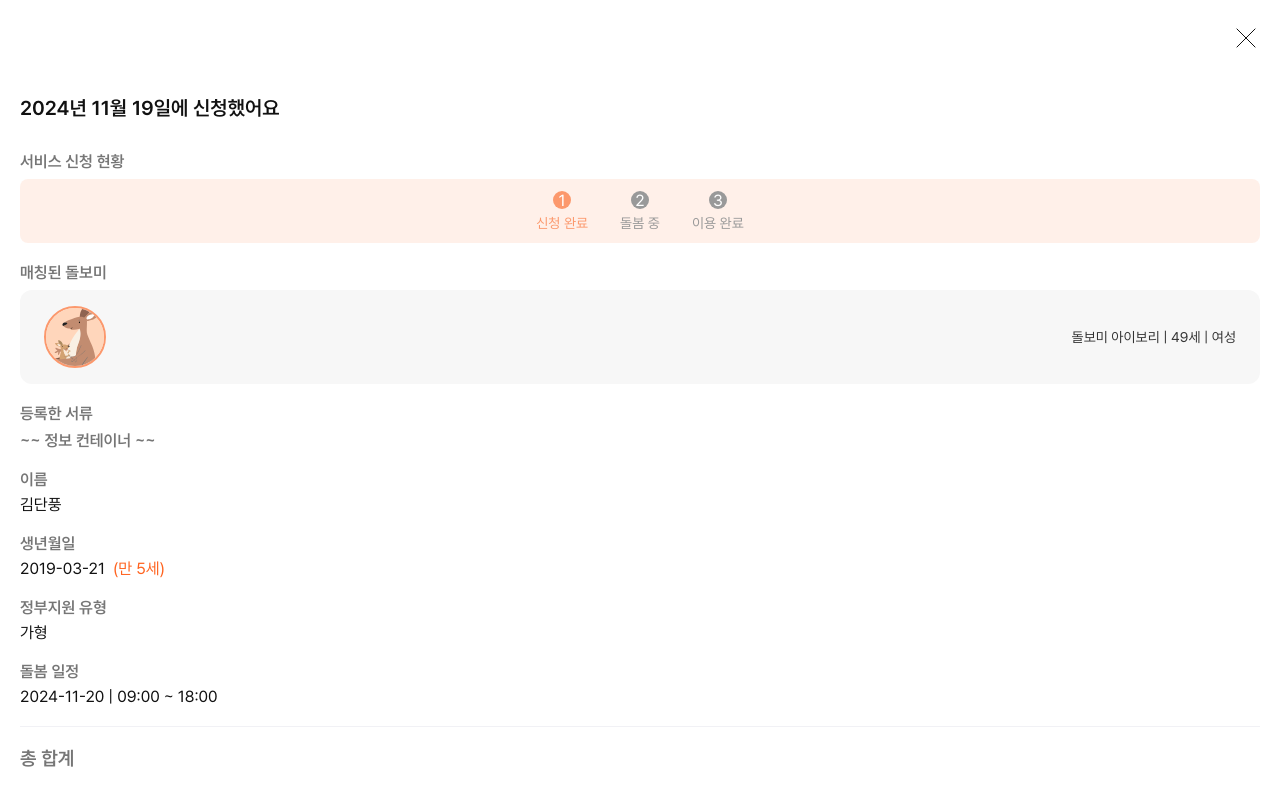
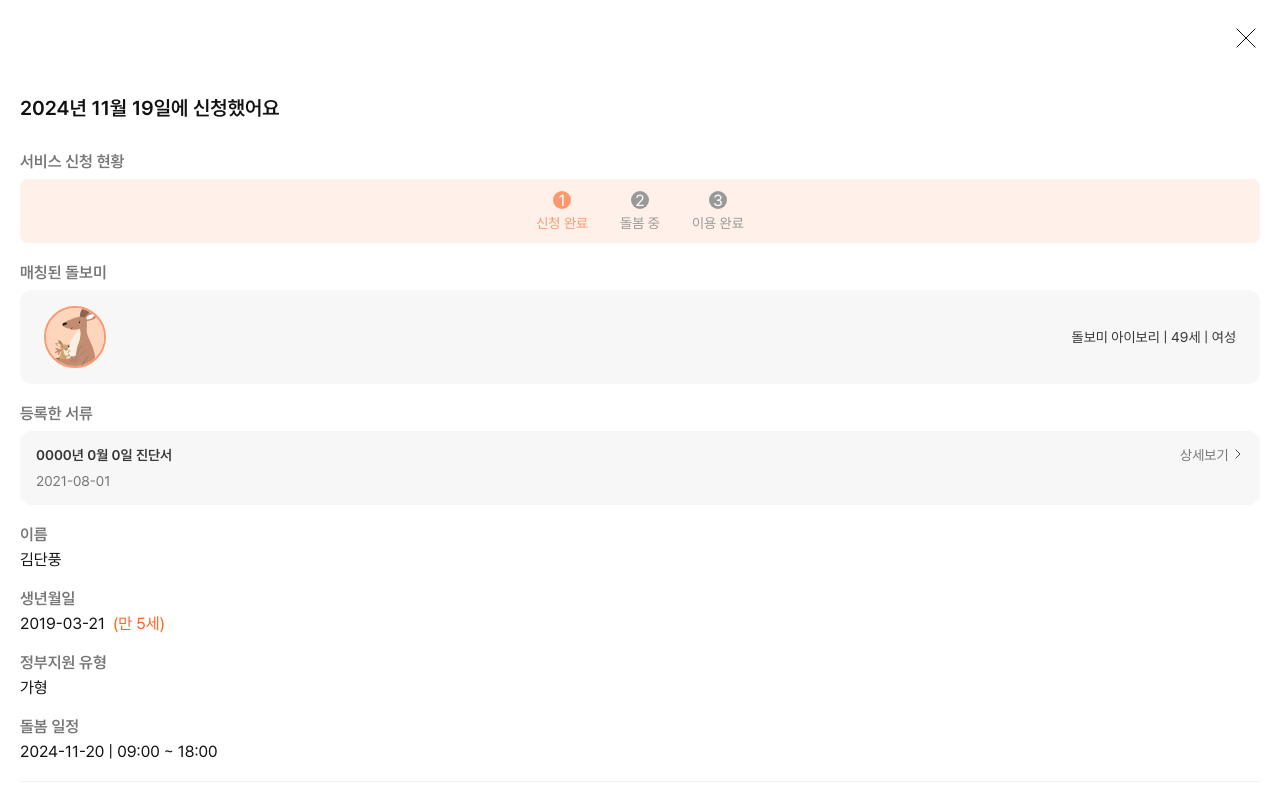
Before and after one commit to 9oormthon-univ/2024_DANPOONG_TEAM_15_FE, a React (Vite) app: page /status/detail in a window 1280 px wide. Shown: the top 790 px of the page. Built offline with nearby package versions, Linux system fonts and the light colour scheme.

Commit message:
:sparkles: Implement registration card component

```diff
--- /dev/null
+++ b/src/components/application-list/RegistrationCard.tsx
@@ -0,0 +1,57 @@
+import styled from 'styled-components';
+import {COLOR} from '@/const/color';
+import {ArrowRightIcon} from '@/assets/icons/common';
+
+const CardContainer = styled.div`
+  background-color: ${COLOR.WHITE_07};
+  border-radius: 12px;
+  padding: 16px;
+  display: flex;
+  flex-direction: column;
+  font-size: 0.875rem;
+  gap: 10px;
+`;
+const HeaderInfo = styled.div`
+  display: flex;
+  justify-content: space-between;
+  align-items: center;
+`;
+
+const Black3Text = styled.div`
+  color: ${COLOR.BLACK_03};
+  font-weight: 600;
+`;
+
+const GrayText = styled.div`
+  color: ${COLOR.GRAY_04};
+`;
+
+const PointerStyle = styled.div`
+  color: ${COLOR.GRAY_04};
+  cursor: pointer;
+`;
+
+export default function RegistrationCard() {
+  // 임시 데이터
+  const registrationData = {
+    name: '0000년 0월 0일 진단서',
+    applyDate: '2021-08-01',
+  };
+
+  // TODO: 상세 보기 클릭 시 액션 추가
+  const onClickDetail = () => {
+    console.log('상세보기 클릭');
+  };
+
+  return (
+    <CardContainer>
+      <HeaderInfo>
+        <Black3Text>{registrationData.name}</Black3Text>
+        <PointerStyle onClick={onClickDetail}>
+          상세보기 <ArrowRightIcon />
+        </PointerStyle>
+      </HeaderInfo>
+      <GrayText>{registrationData.applyDate}</GrayText>
+    </CardContainer>
+  );
+}
--- a/src/routes/StatusDetail.tsx
+++ b/src/routes/StatusDetail.tsx
@@ -6,6 +6,7 @@ import {dummyApplicationDetailList} from '@/const/dummy_data/dummy_application_d
 import {COLOR} from '@/const/color';
 import StatusCard from '@/components/application-list/StatusCard';
 import CaregiverCard from '@/components/application-list/CaregiverCard';
+import RegistrationCard from '@/components/application-list/RegistrationCard';
 
 const Container = styled.div`
   padding: 8px 20px 50px;
@@ -94,7 +95,7 @@ function StatusDetail() {
                 </ContentContainer>
                 <ContentContainer>
                   <GrayBoldText>등록한 서류</GrayBoldText>
-                  <GrayBoldText> ~~ 정보 컨테이너 ~~ </GrayBoldText>
+                  <RegistrationCard />
                 </ContentContainer>
                 <InfoContainer>
                   <GrayBoldText>이름</GrayBoldText>
```
